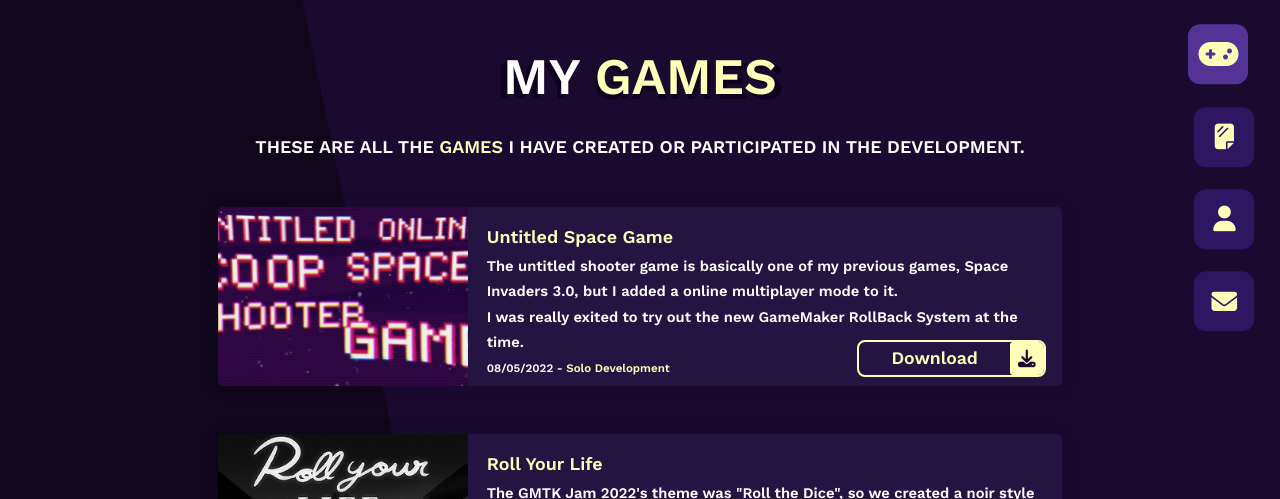
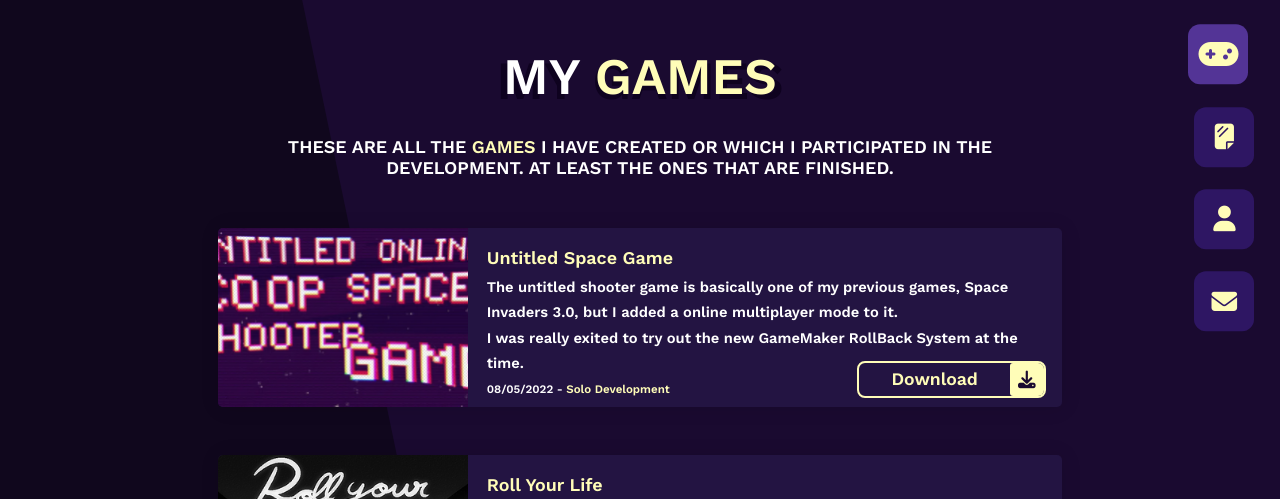
Before and after one commit to Nox2004/WebPortfolio_OLD, a plain HTML site: page index.html in a window 1280 px wide. Shown: the part 222-721 px from the top of the page. Drawn offline with nearby package versions, Linux system fonts and the light colour scheme.

Commit message:
Changed My Games Desc

```diff
--- a/index.html
+++ b/index.html
@@ -29,7 +29,7 @@
                     <h2>My <span>Games</span><span class="bg-text">My Games</span></h2>
                 </div>
                 <div class="sec-description">
-                    <h3>These are all the <span>Games</span> I have created or participated in the development.</h3>
+                    <h3>These are all the <span>Games</span> I have created or which I participated in the development. At Least the ones that are finished.</h3>
                 </div>
                 <div class="game-list">
                     Preenchido pelo app.js
--- a/styles/styles.scss
+++ b/styles/styles.scss
@@ -253,6 +253,8 @@ section {
         position: relative;
         top: 30px;
         text-transform: uppercase;
+        padding-left: 13%;
+        padding-right: 13%;
         font-size: 1.4vw;
         font-weight: 700;
         color: var(--color-text);
```
Also changed, not shown: styles/styles.css, 1 other file.
